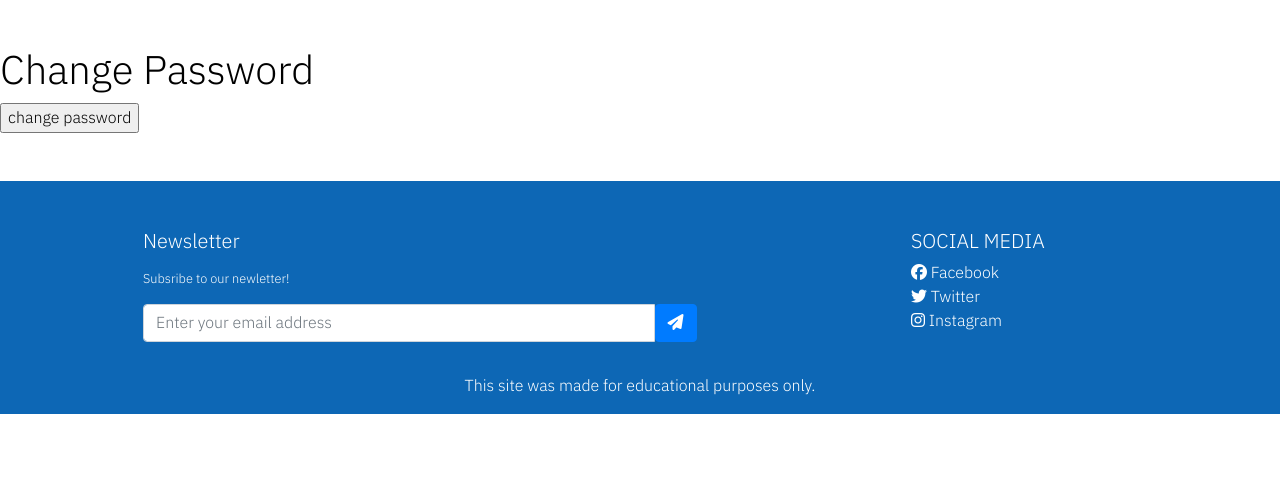
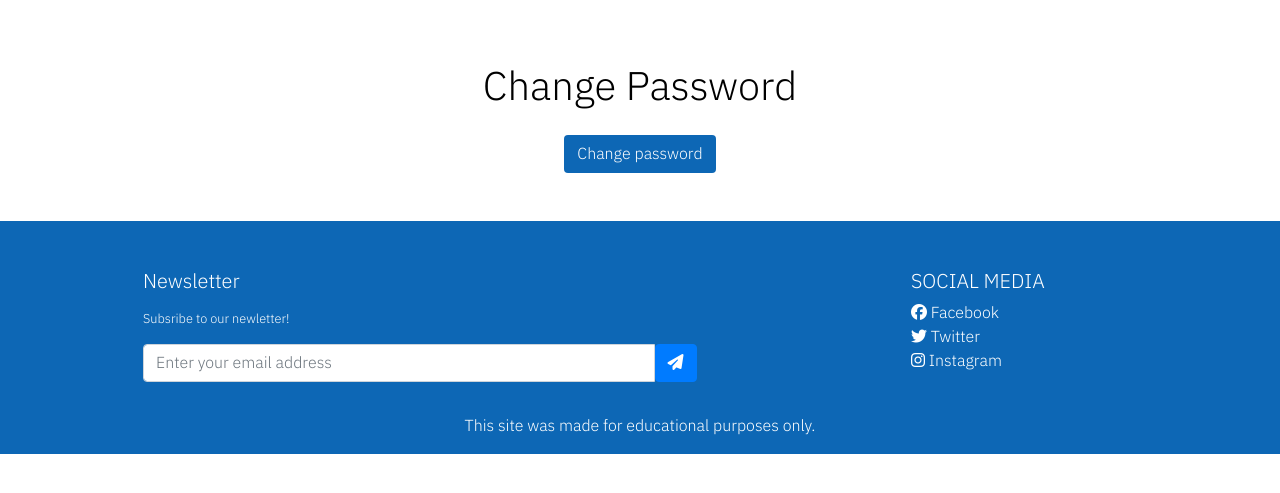
Before and after one commit to iKelvvv/MS5, a Django app: template templates/allauth/account/password_reset_from_key.html in a window 1280 px wide. Shown: the part 229-722 px from the top of the page. Run offline with Django 3.2, Linux system fonts and the light colour scheme; the template is opened without the code that fills it: most values are stand-ins (such as "Sample title", 1, 10 or a date in 2020); some libraries are stand-ins or nearby versions.

Commit message:
Update django allauth password reset styling

```diff
--- a/templates/allauth/account/password_reset_from_key.html
+++ b/templates/allauth/account/password_reset_from_key.html
@@ -4,20 +4,35 @@
 {% block head_title %}{% trans "Change Password" %}{% endblock %}
 
 {% block inner_content %}
-    <h1 class="mt-5">{% if token_fail %}{% trans "Bad Token" %}{% else %}{% trans "Change Password" %}{% endif %}</h1>
+    <div class="container">
+        <div class="row">
+            <div class="col-12 mt-3 text-center">
+                <h1 class="mt-5">
+                    {% if token_fail %}{% trans "Bad Token" %}{% else %}{% trans "Change Password" %}{% endif %}
+                </h1>
+            </div>
+        </div>
 
+        <div class="row">
+            <div class="col-md-5 col-12 mt-3 text-center mx-auto">
                 {% if token_fail %}
                     {% url 'account_reset_password' as passwd_reset_url %}
-        <p>{% blocktrans %}The password reset link was invalid, possibly because it has already been used.  Please request a <a href="{{ passwd_reset_url }}">new password reset</a>.{% endblocktrans %}</p>
+                    <p>{% blocktrans %}The password reset link was invalid, possibly because it has already been used.
+                        Please request a <a href="{{ passwd_reset_url }}">new password reset</a>.{% endblocktrans %}</p>
                 {% else %}
                     {% if form %}
                     <form method="POST" action="{{ action_url }}">
                         {% csrf_token %}
-                {{ form.as_p }}
-                <input type="submit" name="action" value="{% trans 'change password' %}"/>
+                        {{ form|crispy }}
+                        <input class="btn btn-blue" type="submit" name="action" value="{% trans 'Change password' %}" />
                     </form>
                     {% else %}
                     <p>{% trans 'Your password is now changed.' %}</p>
                     {% endif %}
                 {% endif %}
+            </div>
+        </div>
+    </div>
+    </div>
+
 {% endblock %}
```
Also changed, not shown: templates/allauth/account/password_change.html (+12 -0 lines), templates/allauth/account/password_reset_done.html (+5 -5 lines), templates/allauth/account/password_reset_from_key_done.html (+11 -2 lines). Lines whose indentation alone changed are shown as unchanged.
